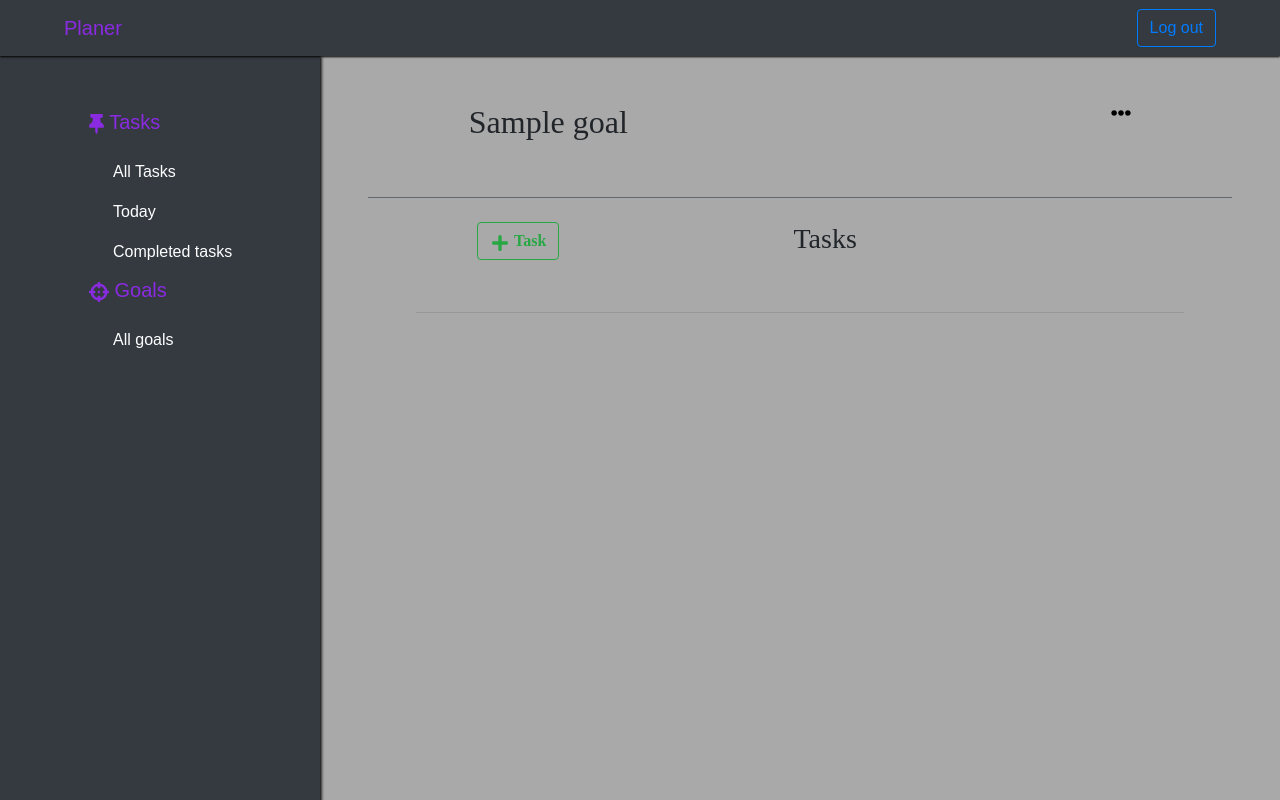
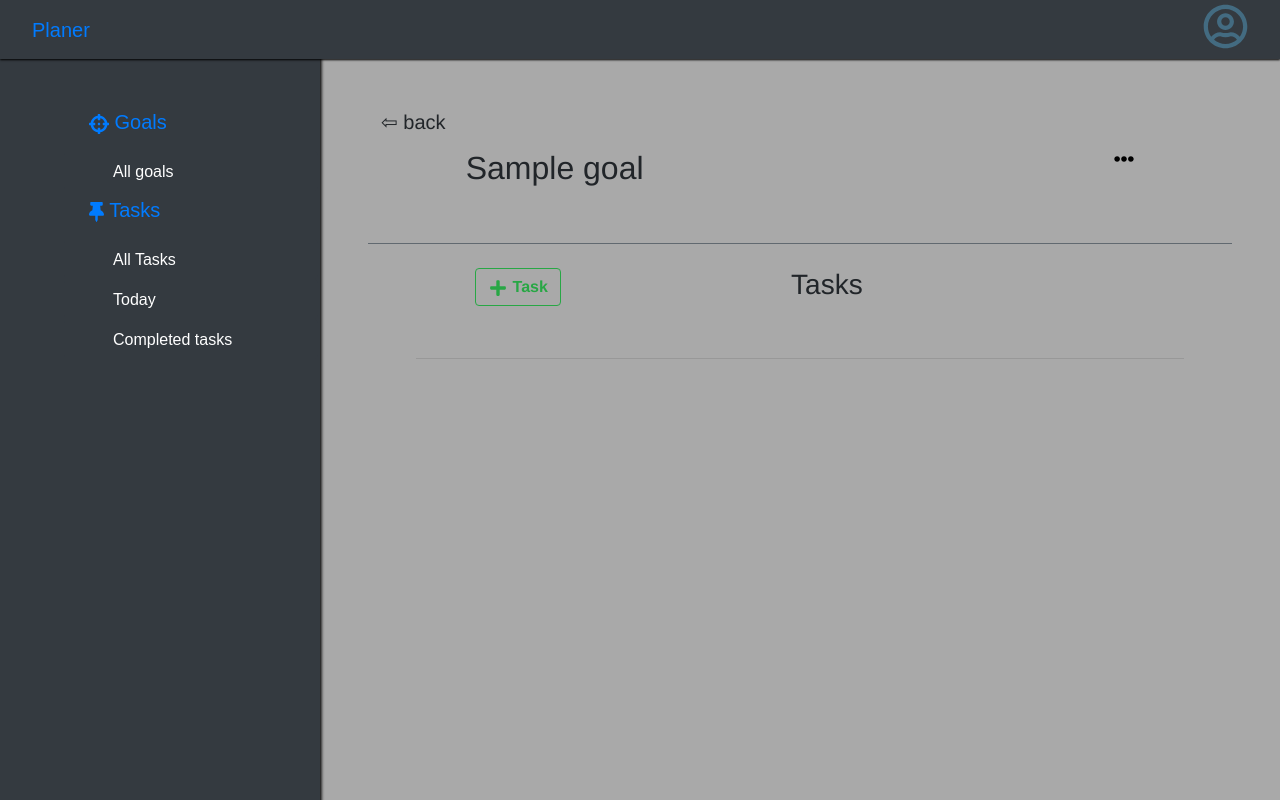
Before and after one commit to radik1999/task_planer, a Django app: page /goal/1 in a window 1280 px wide. Run offline with Django 3.2, Linux system fonts and the light colour scheme; a user stored in the database is signed in; tables that the repository leaves empty hold one stand-in row (values such as "Sample post"); some libraries are stand-ins or nearby versions.

Commit message:
ui and functionality fix

```diff
--- a/tasks_board/static/tasks_board/css/base.css
+++ b/tasks_board/static/tasks_board/css/base.css
@@ -3,7 +3,7 @@
 }
 
 .navbar-brand{
-    color: blueviolet !important;
+    color: #007bff !important;
 }
 
 .left-nav a{
@@ -11,7 +11,6 @@
     text-align: left;
     margin-right: 2px;
     margin-left: 20%;
-    /*padding-left: 5px !important;*/
 }
 
 .left-nav button{
@@ -20,7 +19,7 @@
     text-align: left;
     margin-right: 2px;
     margin-left: 20%;
-    color: blueviolet;
+    color: #007bff;
 }
 
 .left-nav{
@@ -37,7 +36,7 @@
 .body{
     margin-left: 25%;
     margin-top: 55px;
-    font-family: Сomic Sans MS, serif;
+    font-family: Helvetica, serif;
 }
 
 body{
@@ -49,15 +48,18 @@ body{
     cursor: pointer;
 }
 
-.dropdown-toggle{
-    background: url("../images/dots.svg") no-repeat;
+.profile{
+    background: url("../images/user-profile.svg") no-repeat;
     background-size: 100% 100%;
     border: 0;
-    width: 20px;
-    height: 20px;
+    width: 45px;
+    height: 45px;
 }
 
 .dropdown-toggle::before{
+    display: none !important;
+}
+.dropdown-toggle::after{
     display: none !important;
 }
 
--- /dev/null
+++ b/tasks_board/static/tasks_board/css/goal.css
@@ -0,0 +1,7 @@
+.goal-menu{
+    background: url("../images/dots.svg") no-repeat;
+    background-size: 100% 100%;
+    border: 0;
+    width: 20px;
+    height: 20px;
+}
--- a/tasks_board/static/tasks_board/js/base.js
+++ b/tasks_board/static/tasks_board/js/base.js
@@ -53,11 +53,12 @@ function add_task(endpoint, modal_id){
             if(response == "ok"){
                 location.reload();
             }
-            else if(response == "date error"){
-                $("#date_error").html("Wrong date format");
+            console.log(response)
+            if(response === "date error"){
+                $(modal_id + " #date_error").html("Wrong date format");
             }
-            else if(response == 'blank title'){
-                $("#title_error").html("Title should not be blank");
+            if(response === 'blank title'){
+                $(modal_id + " #title_error").html("Title should not be blank");
             }
         }
     });
--- a/tasks_board/templates/tasks_board/add_goal.html
+++ b/tasks_board/templates/tasks_board/add_goal.html
@@ -3,7 +3,9 @@
 <div class="modal" id="{% block modal_id %}add_goal{% endblock %}">
     <div class="modal-dialog">
         <div class="modal-content bg-dark">
+
             <div class="modal-header">
+                <h2 class="text-white">Add goal</h2>
                 <button class="close" data-dismiss="modal">&times;</button>
             </div>
 
@@ -24,7 +26,6 @@
                 <div class="form-group mt-3">
                     <select class="custom-select priority" name="priority">
                         {% block goal_priority %}
-                            <option selected value="">Priority</option>
                             <option value=0>Low</option>
                             <option value=1>Normal</option>
                             <option value=2>High</option>
--- a/tasks_board/templates/tasks_board/add_goal_task.html
+++ b/tasks_board/templates/tasks_board/add_goal_task.html
@@ -4,3 +4,21 @@
 {% block goals %}
     <option selected value={{ goal.id }}>{{ goal.title }}</option>
 {% endblock %}
+
+{% block task_priority %}
+    <option value=0
+        {% if goal.priority == 0 %}
+            selected
+        {% endif %}
+    >Low</option>
+    <option value=1
+        {% if goal.priority == 1 %}
+            selected
+        {% endif %}
+    >Normal</option>
+    <option value=2
+        {% if goal.priority == 2 %}
+            selected
+        {% endif %}
+    >High</option>
+{% endblock %}
--- a/tasks_board/templates/tasks_board/add_task.html
+++ b/tasks_board/templates/tasks_board/add_task.html
@@ -23,8 +23,8 @@
                             {% endblock %}
                         >
                     </div>
-                    <span id="title_error" class="text-danger"></span>
                 </div>
+                <span id="title_error" class="text-danger"></span>
 
 
                 <div class="form-group mt-3 mb-0">
--- a/tasks_board/templates/tasks_board/base.html
+++ b/tasks_board/templates/tasks_board/base.html
@@ -16,18 +16,23 @@
 </head>
 <body>
 {% csrf_token %}
-    <nav class="navbar navbar-expand bg-dark navbar-dark fixed-top top-nav">
-        <a class="navbar-brand ml-5" href="{% url 'board:today' %}">Planer</a>
+    <nav class="navbar navbar-expand bg-dark navbar-dark fixed-top top-nav py-1">
+        <a class="navbar-brand ml-3" href="{% url 'board:today' %}">Planer</a>
 
         {% block navi %}
         {% endblock %}
 
         <ul class="navbar-nav ml-auto">
-            <li class="nav-item mr-5">
+            <li class="nav-item mr-3">
             {% if user.is_authenticated %}
-                <a class="btn btn-outline-primary" href="{% url 'board:sign_out' %}">
-                    Log out
-                </a>
+                <div class="dropdown">
+                    <button class="btb dropdown-toggle profile" data-toggle="dropdown"></button>
+                    <div class="dropdown-menu dropdown-menu-right bg-secondary mt-2 p-1">
+                        <a class="dropdown-item btn text-white" href="{% url 'board:sign_out' %}">
+                        Log out
+                        </a>
+                    </div>
+                </div>
             {% else %}
                 <button class="btn btn-outline-primary" data-toggle="modal" data-target="#login_modal">
                     Login
@@ -40,6 +45,21 @@
 
     <div class="left-nav bg-dark">
         <nav class="navbar p-0 pt-5">
+            <button class="pl-4 navbar-toggler btn btn-dark"
+                    data-toggle="collapse" data-target="#goals_nav">
+                <svg height="20px" width="20px" aria-hidden="true" focusable="false" data-prefix="fas" data-icon="crosshairs" class="svg-inline--fa fa-crosshairs fa-w-16" role="img" xmlns="http://www.w3.org/2000/svg" viewBox="0 0 512 512">
+                    <path fill="currentColor" d="M500 224h-30.364C455.724 130.325 381.675 56.276 288 42.364V12c0-6.627-5.373-12-12-12h-40c-6.627 0-12 5.373-12 12v30.364C130.325 56.276 56.276 130.325 42.364 224H12c-6.627 0-12 5.373-12 12v40c0 6.627 5.373 12 12 12h30.364C56.276 381.675 130.325 455.724 224 469.636V500c0 6.627 5.373 12 12 12h40c6.627 0 12-5.373 12-12v-30.364C381.675 455.724 455.724 381.675 469.636 288H500c6.627 0 12-5.373 12-12v-40c0-6.627-5.373-12-12-12zM288 404.634V364c0-6.627-5.373-12-12-12h-40c-6.627 0-12 5.373-12 12v40.634C165.826 392.232 119.783 346.243 107.366 288H148c6.627 0 12-5.373 12-12v-40c0-6.627-5.373-12-12-12h-40.634C119.768 165.826 165.757 119.783 224 107.366V148c0 6.627 5.373 12 12 12h40c6.627 0 12-5.373 12-12v-40.634C346.174 119.768 392.217 165.757 404.634 224H364c-6.627 0-12 5.373-12 12v40c0 6.627 5.373 12 12 12h40.634C392.232 346.174 346.243 392.217 288 404.634zM288 256c0 17.673-14.327 32-32 32s-32-14.327-32-32c0-17.673 14.327-32 32-32s32 14.327 32 32z"></path>
+                </svg>
+                   Goals
+                </button>
+            <div class="collapse navbar-collapse mt-2 show" id="goals_nav">
+                <ul class="navbar-nav">
+                    <li class="nav-item">
+                        <a class="pl-5 nav-link btn btn-dark"
+                           href="{% url 'board:goals' %}">All goals</a>
+                    </li>
+                </ul>
+            </div>
             <button class="pl-4 navbar-toggler btn btn-dark"
                     data-toggle="collapse" data-target="#tasks_nav">
                 <svg height="20px" aria-hidden="true" focusable="false" data-prefix="fas" data-icon="thumbtack" class="svg-inline--fa fa-thumbtack fa-w-12" role="img" xmlns="http://www.w3.org/2000/svg" viewBox="0 0 384 512">
@@ -63,25 +83,13 @@
                     </li>
                 </ul>
             </div>
-            <button class="pl-4 navbar-toggler btn btn-dark"
-                    data-toggle="collapse" data-target="#goals_nav">
-                <svg height="20px" width="20px" aria-hidden="true" focusable="false" data-prefix="fas" data-icon="crosshairs" class="svg-inline--fa fa-crosshairs fa-w-16" role="img" xmlns="http://www.w3.org/2000/svg" viewBox="0 0 512 512">
-                    <path fill="currentColor" d="M500 224h-30.364C455.724 130.325 381.675 56.276 288 42.364V12c0-6.627-5.373-12-12-12h-40c-6.627 0-12 5.373-12 12v30.364C130.325 56.276 56.276 130.325 42.364 224H12c-6.627 0-12 5.373-12 12v40c0 6.627 5.373 12 12 12h30.364C56.276 381.675 130.325 455.724 224 469.636V500c0 6.627 5.373 12 12 12h40c6.627 0 12-5.373 12-12v-30.364C381.675 455.724 455.724 381.675 469.636 288H500c6.627 0 12-5.373 12-12v-40c0-6.627-5.373-12-12-12zM288 404.634V364c0-6.627-5.373-12-12-12h-40c-6.627 0-12 5.373-12 12v40.634C165.826 392.232 119.783 346.243 107.366 288H148c6.627 0 12-5.373 12-12v-40c0-6.627-5.373-12-12-12h-40.634C119.768 165.826 165.757 119.783 224 107.366V148c0 6.627 5.373 12 12 12h40c6.627 0 12-5.373 12-12v-40.634C346.174 119.768 392.217 165.757 404.634 224H364c-6.627 0-12 5.373-12 12v40c0 6.627 5.373 12 12 12h40.634C392.232 346.174 346.243 392.217 288 404.634zM288 256c0 17.673-14.327 32-32 32s-32-14.327-32-32c0-17.673 14.327-32 32-32s32 14.327 32 32z"></path>
-                </svg>
-                   Goals
-                </button>
-            <div class="collapse navbar-collapse mt-2 show" id="goals_nav">
-                <ul class="navbar-nav">
-                    <li class="nav-item">
-                        <a class="pl-5 nav-link btn btn-dark"
-                           href="{% url 'board:goals' %}">All goals</a>
-                    </li>
-                </ul>
-            </div>
         </nav>
     </div>
 
     <div class="body p-5">
+        <a class="btn bth-outline-primary" href="{% url 'board:back' %}">
+            <h5>&#8678;  back</h5>
+        </a>
         {% block body %}
         {% endblock %}
     </div>
--- a/tasks_board/templates/tasks_board/goal.html
+++ b/tasks_board/templates/tasks_board/goal.html
@@ -1,4 +1,10 @@
 {% extends 'tasks_board/base.html' %}
+
+{% load static %}
+
+{% block head %}
+    <link rel="stylesheet" href="{% static 'tasks_board/css/goal.css' %}">
+{% endblock %}
 
 {% block body %}
     {% include 'tasks_board/add_goal_task.html' with goal=goal %}
@@ -9,11 +15,11 @@
         </div>
         <div class="mx-5"></div>
         <div class="dropdown dropleft ml-5">
-            <button class="btb task-menu dropdown-toggle" data-toggle="dropdown"></button>
-            <div class="dropdown-menu bg-secondary">
-                <a class="dropdown-item btn-outline-dark"
+            <button class="btb goal-menu dropdown-toggle" data-toggle="dropdown"></button>
+            <div class="dropdown-menu bg-secondary p-1 mt-1">
+                <a class="dropdown-item btn text-white" href=""
                    data-toggle="modal" data-target="#edit_goal">Edit</a>
-                <a class="dropdown-item"
+                <a class="dropdown-item btn text-white"
                    href="{% url 'board:delete_goal' goal.id %}">Delete</a>
             </div>
         </div>
--- a/tasks_board/urls.py
+++ b/tasks_board/urls.py
@@ -4,7 +4,7 @@ from django.urls import path
 from tasks_board.views import (
     all_tasks, sign_up, sign_in, sign_out, current_day, upcoming,
     add_task, task, change_status, edit_task, delete_task, completed_tasks,
-    goal, add_goal, all_goals, edit_goal, delete_goal
+    goal, add_goal, all_goals, edit_goal, delete_goal, back
 )
 
 
@@ -28,5 +28,6 @@ urlpatterns = [
     path('add_goal/', add_goal, name='add_goal'),
     path('edit_goal/<int:goal_id>', edit_goal, name='edit_goal'),
     path('delete_goal/<int:goal_id>', delete_goal, name='delete_goal'),
+    path('back/', back, name='back')
 
 ]
--- a/tasks_board/views.py
+++ b/tasks_board/views.py
@@ -103,7 +103,6 @@ def delete_task(request, task_id):
     elif request.session['return_page']:
         return redirect(request.session['return_page'])
     return redirect('board:tasks')
-    # return HttpResponse('ok')
 
 
 def completed_tasks(request):
@@ -124,7 +123,9 @@ def goal(request, goal_id):
 
 def all_goals(request):
     if request.method == 'GET':
+        request.session['return_page'] = 'board:goals'
         goals = Goal.objects.all()
+        goals = sorted(goals, key=lambda g: g.priority, reverse=True)
         return render(request, 'tasks_board/goals.html', {'goals': goals})
 
 
@@ -144,3 +145,7 @@ def edit_goal(request, goal_id):
     if request.method == 'POST':
         result = save_goal_form(request, goal)
         return HttpResponse(result)
+
+
+def back(request):
+    return redirect(request.session['return_page'])
```
Also changed, not shown: tasks_board/templates/tasks_board/task.html (+6 -6 lines), tasks_board/static/tasks_board/images/user-profile.svg (added).
